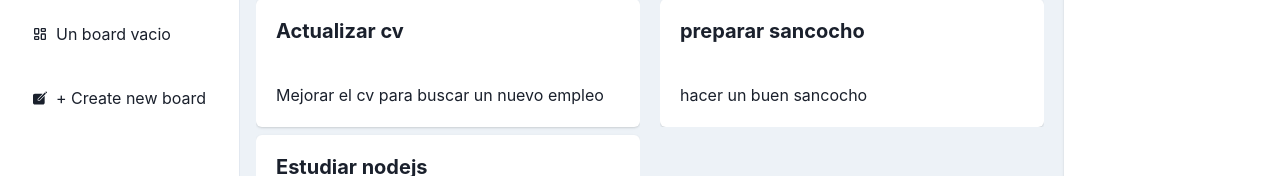
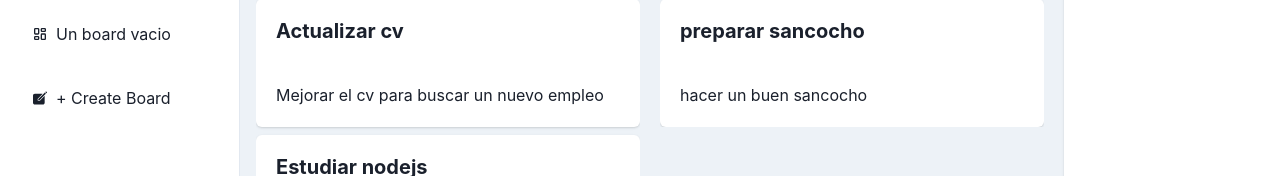
Before and after one commit to EdiedRamos/boardify, a React (Vite) app: page / in a window 1280 px wide. Shown: the part 138-314 px from the top of the page. Built offline with nearby package versions, Linux system fonts and the light colour scheme.

Commit message:
fix: update case word in titles

```diff
--- a/src/Components/Molecules/AddBoard/AddBoard.tsx
+++ b/src/Components/Molecules/AddBoard/AddBoard.tsx
@@ -7,7 +7,7 @@ export const AddBoard = () => {
     <BoardForm isCreating>
       {(props) => (
         <NavItem icon={IoIosCreate} onClick={props.onClick}>
-          + Create new board
+          + Create Board
         </NavItem>
       )}
     </BoardForm>
--- a/src/Components/Molecules/DeleteBoard/DeleteBoard.tsx
+++ b/src/Components/Molecules/DeleteBoard/DeleteBoard.tsx
@@ -15,7 +15,7 @@ export const DeleteBoard = () => {
     >
       {(props) => (
         <NavItem icon={MdDelete} mx={0} p={2} w={150} onClick={props.onClick}>
-          Delete board
+          Delete Board
         </NavItem>
       )}
     </ConfirmationDialog>
--- a/src/Components/Molecules/UpdateBoard/UpdateBoard.tsx
+++ b/src/Components/Molecules/UpdateBoard/UpdateBoard.tsx
@@ -7,7 +7,7 @@ export const UpdateBoard = () => {
     <BoardForm isCreating={false}>
       {(props) => (
         <NavItem icon={FaRegEdit} mx={0} p={2} w={150} onClick={props.onClick}>
-          Edit board
+          Edit Board
         </NavItem>
       )}
     </BoardForm>
--- a/src/Components/Organisms/BoardForm/BoardForm.tsx
+++ b/src/Components/Organisms/BoardForm/BoardForm.tsx
@@ -37,7 +37,7 @@ export const BoardForm = ({ children, isCreating }: PropsType) => {
         <ModalOverlay />
         <ModalContent>
           <ModalHeader>
-            {isCreating ? "Create a new board" : "Update the board"}
+            {isCreating ? "Create a New Board" : "Update The Board"}
           </ModalHeader>
           <ModalCloseButton />
           <Formik
```
